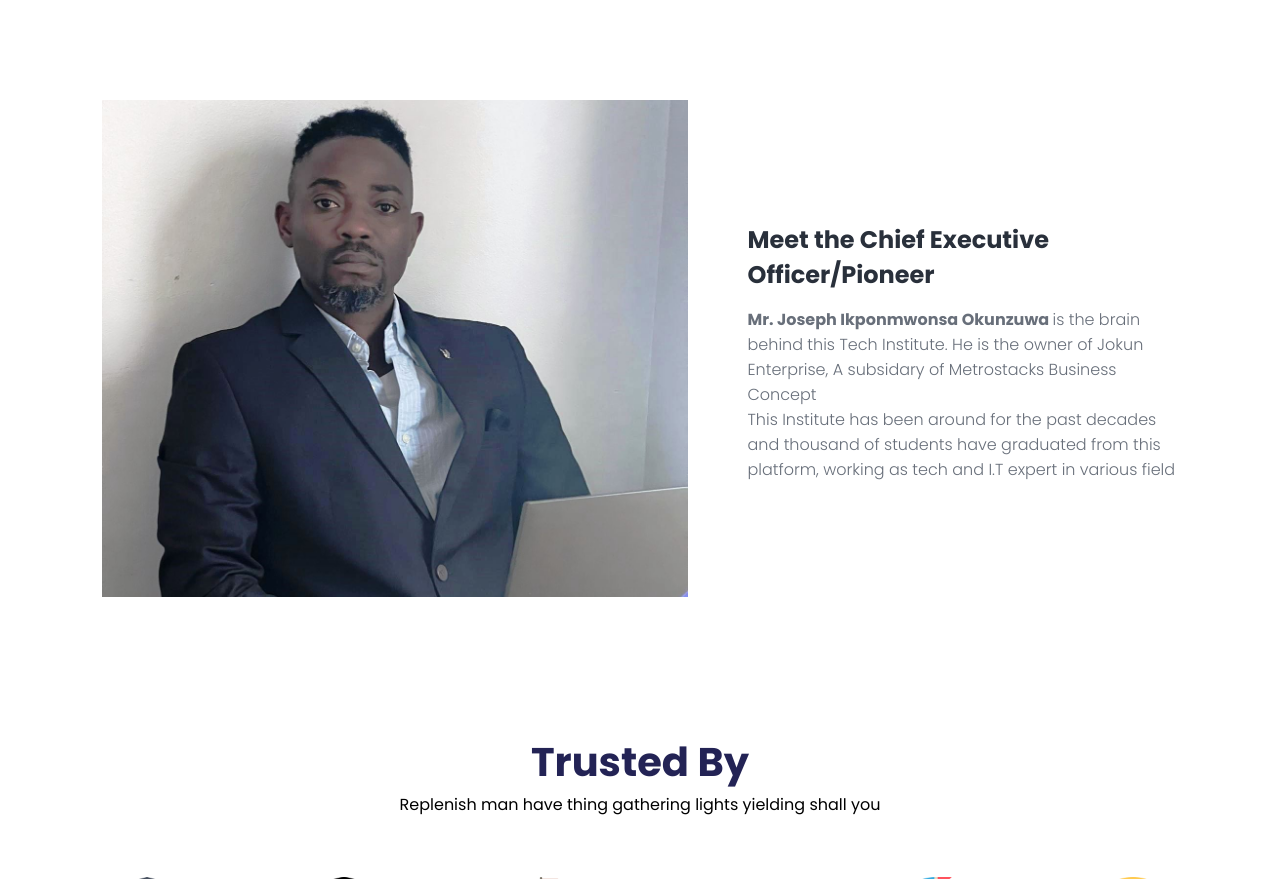
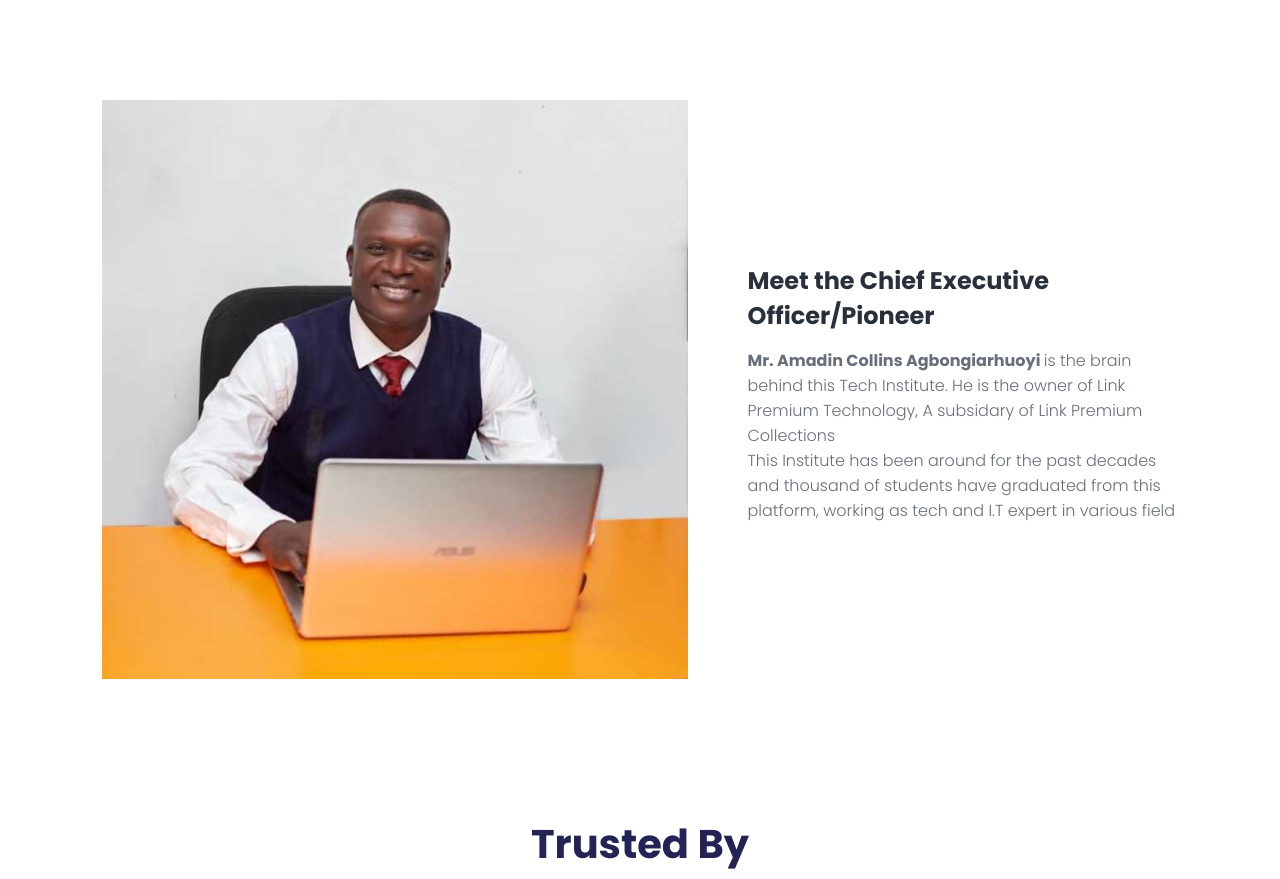
Before and after one commit to EkuaseCEO/linkpremium, a plain HTML site: page manager.html in a window 1280 px wide. Shown: the part 482-1361 px from the top of the page. Drawn offline with nearby package versions, Linux system fonts and the light colour scheme.

Commit message:
Adding photos

```diff
--- a/manager.html
+++ b/manager.html
@@ -5,7 +5,7 @@
     <meta charset="UTF-8">
     <meta http-equiv="X-UA-Compatible" content="IE=edge">
     <meta name="viewport" content="width=device-width, initial-scale=1.0">
-    <title>Jokun Tech Institute</title>
+    <title>Link Premium Institute</title>
     <link rel="stylesheet" href="https://pro.fontawesome.com/releases/v5.10.0/css/all.css" />
 
     <link rel="stylesheet" href="style.css">
@@ -36,12 +36,12 @@
 
     <section id="about-container">
         <div class="about-img">
-            <img src="images/joseph.jpeg" alt="">
+            <img src="images/denmark.jpeg" alt="">
         </div>
 
         <div class="about-text">
             <h2>Meet the Chief Executive Officer/Pioneer</h2>
-            <p><b>Mr. Joseph Ikponmwonsa Okunzuwa </b> is the brain behind this Tech Institute. He is the owner of Jokun Enterprise, A subsidary of Metrostacks Business Concept</p>
+            <p><b>Mr. Amadin Collins Agbongiarhuoyi </b> is the brain behind this Tech Institute. He is the owner of Link Premium Technology, A subsidary of Link Premium Collections</p>
             <p>This Institute has been around for the past decades and thousand of students have graduated from this platform, working as tech and I.T expert in various field</p>
         </div>
     </section>
```
Also changed, not shown: about.html (+1 -1 lines), blog.html (+1 -1 lines), contact.html (+1 -1 lines), course.html (+1 -1 lines), images/denmark.jpeg (added).
